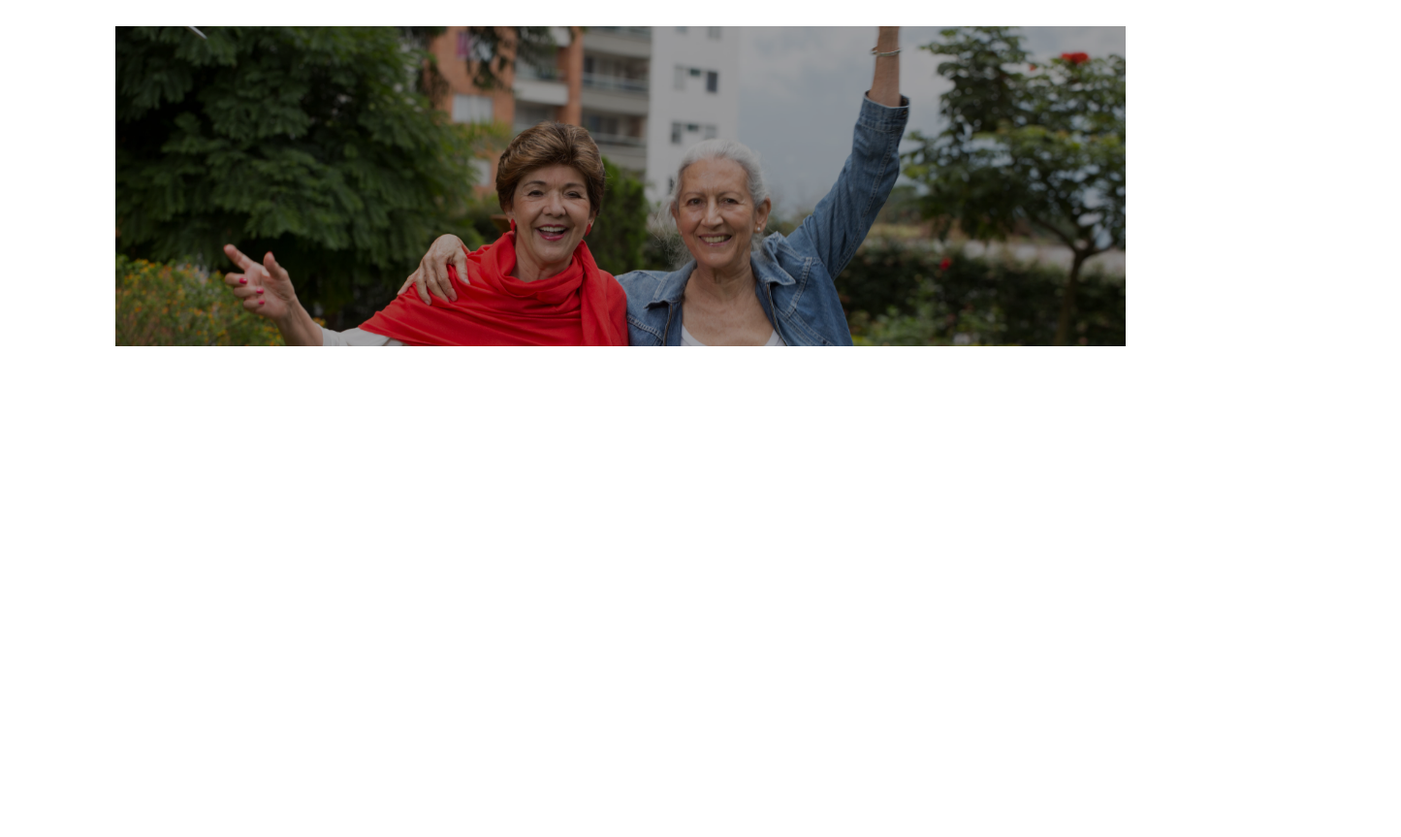
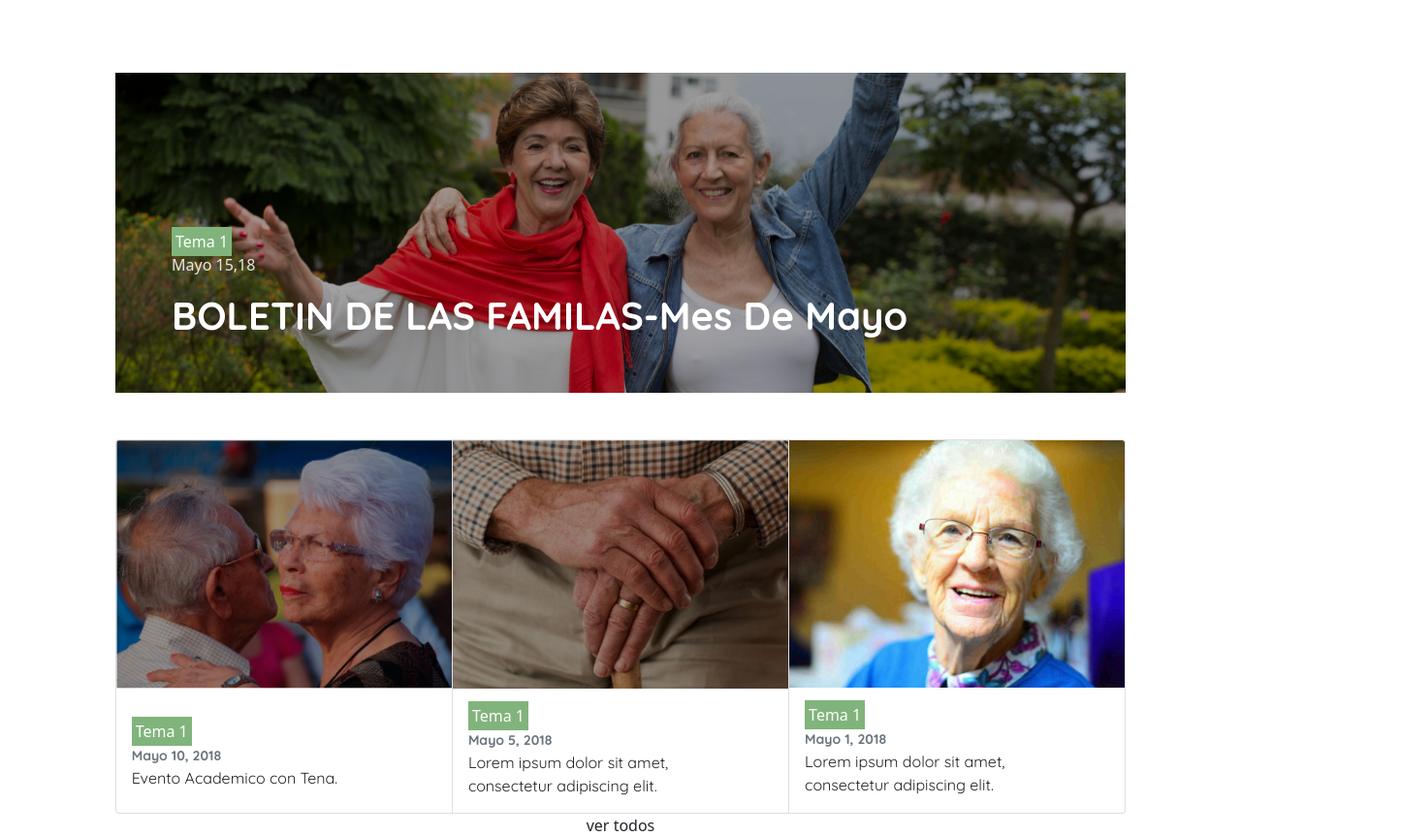
Before and after one commit to Mariacabriles29/Habitad, a website: page index.html in a window 1280 px wide. Shown: the part 3942-4805 px from the top of the page at 97% size, 1445 px wide, since content can reach past the window. Before the commit the page ends 4299 px from the top, so only its background shows below. Drawn offline with nearby package versions, Linux system fonts and the light colour scheme; files whose address does not match are found by name; a web font is replaced by a local one.

Commit message:
feat: :art: new features for yhe home

```diff
--- a/index.html
+++ b/index.html
@@ -452,10 +452,76 @@
           <img src="img/borde-btn.svg" />
         </div>
         <div class="row">
-          <div class="col-10 mx-auto pt-4 mt-4 cont-notice">
+          <div class="col-10 mx-auto pt-5 mt-5 cont-notice">
             <div class="col-12 image-notice">
               <img src="img/2-min.jpg" class="img-fluid image-notice1" />
             </div>
+          </div>
+          <div class="news-text">
+            <a href="#" class="green-button text-white p-1">Tema 1</a>
+            <p class="text-light date">Mayo 15,18</p>
+            <h1 class="mt-3 font-bold quicksand text-white news-info">
+              BOLETIN DE LAS FAMILAS-Mes De Mayo
+            </h1>
+          </div>
+        </div>
+      </div>
+      <!-- container images with news -->
+      <div class="container-fluid mt-5 pt-md-5">
+        <div class="row">
+          <div class="col-10 mx-auto">
+            <div class="card-group">
+              <div class="card">
+                <img src="img/abuelo1.jpg" class="card-img-top" alt="..." />
+                <div class="card-body mt-3 pl-2">
+                  <a href="#" class="green-button text-white p-1">Tema 1</a>
+                  <div class="card-info">
+                    <small class="text-muted font-bold quicksand"
+                      >Mayo 10, 2018
+                    </small>
+                  </div>
+                  <p class="card-text font-custom quicksand">
+                    Evento Academico con Tena.
+                  </p>
+                </div>
+              </div>
+              <div class="card">
+                <img src="img/abuelo2.jpg" class="card-img-top" alt="..." />
+                <div class="card-body pl-2">
+                  <a href="#" class="green-button text-white p-1">Tema 1</a>
+                  <div class="card-info">
+                    <small class="text-muted font-bold quicksand"
+                      >Mayo 5, 2018
+                    </small>
+                  </div>
+                  <p class="card-text font-custom quicksand">
+                    Lorem ipsum dolor sit amet,
+                    <br />
+                    consectetur adipiscing elit.
+                  </p>
+                </div>
+              </div>
+              <div class="card">
+                <img src="img/abuelo3.jpg" class="card-img-top" alt="..." />
+                <div class="card-body">
+                  <a href="#" class="green-button text-white p-1">Tema 1</a>
+                  <div class="card-info">
+                    <small class="text-muted font-bold quicksand"
+                      >Mayo 1, 2018
+                    </small>
+                  </div>
+                  <p class="card-text font-custom quicksand">
+                    Lorem ipsum dolor sit amet,
+                    <br />
+                    consectetur adipiscing elit.
+                  </p>
+                </div>
+              </div>
+            </div>
+            <div class="text-center mt-5>
+            <a href="#" class="learm-more-button1 font-bold quicksand"
+              >ver todos</a
+            >
           </div>
         </div>
       </div>
--- a/scss/styles.scss
+++ b/scss/styles.scss
@@ -1039,6 +1039,8 @@
   justify-content: center;
   align-items: center;
   flex-direction: column;
+  position: relative;
+
   img {
     width: 200px;
   }
@@ -1055,6 +1057,34 @@
   overflow: hidden;
 }
 .image-notice1 {
+  filter: brightness(65%);
   width: 100% !important;
-  filter: brightness(65%);
+  margin-top: -6rem;
+  @media (min-width: 200px) and (max-width: 700px) {
+    margin-top: 3rem;
+  }
 }
+.news-info {
+  @media (min-width: 200px) and (max-width: 700px) {
+    font-size: 16px;
+  }
+}
+.green-button {
+  background-color: #81b47c;
+  text-decoration: none;
+}
+.news-text {
+  position: absolute !important;
+  left: 10.3125rem;
+  bottom: 0;
+  @media (min-width: 200px) and (max-width: 700px) {
+    left: 5.0456rem;
+  }
+}
+.date {
+  opacity: 0.9;
+}
+.card-group {
+  display: flex;
+  margin: 0 auto;
+}
```
Also changed, not shown: scss/styles.css.
